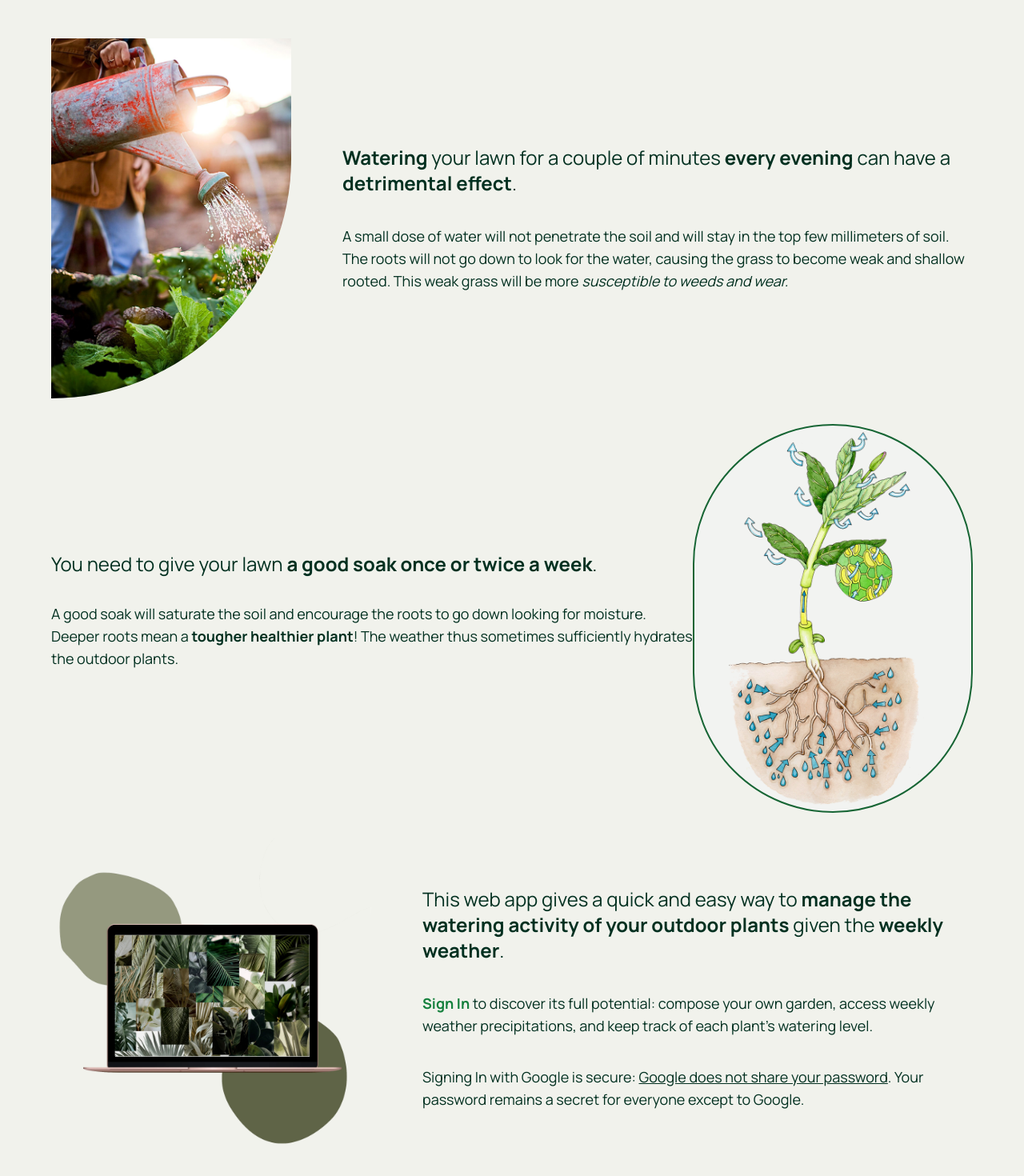
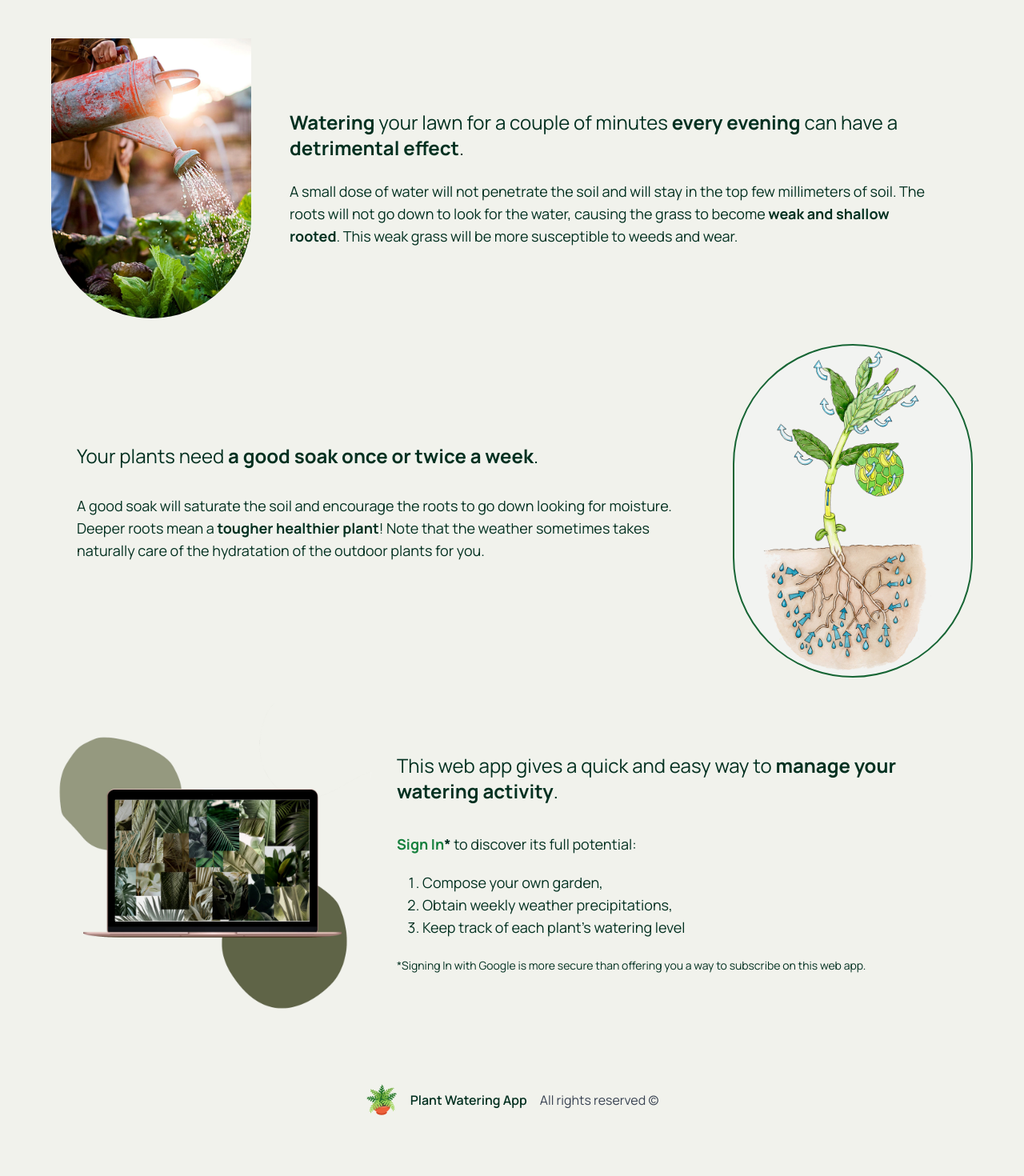
Before and after one commit to npasquier/plant-watering-app, a Next.js app: page / in a window 1280 px wide. Shown: the part 780-2250 px from the top of the page at 80% size. After the commit the page ends 2195 px from the top, so only its background shows below. Built offline with nearby package versions, Linux system fonts and the light colour scheme; no server answers.

Commit message:
Improve responsiveness

```diff
--- a/app/globals.css
+++ b/app/globals.css
@@ -44,17 +44,17 @@ body {
 		transform 20s ease-in-out infinite both alternate,
 		movement_one 40s ease-in-out infinite both;
 	opacity: 1;
-	position: absolute;
+	position: relative;
 	left: 10%;
 	top: 20%;
 }
 
-@media (max-width: 768px) {
+@media (max-width: 1000px) {
   .gooey-rec {
   height: 300px;
   width: 340px;
-  left: 5%;
-  top: 5%
+  left: 10%;
+  top: 40%
   }
 }
 
--- a/app/page.tsx
+++ b/app/page.tsx
@@ -4,32 +4,32 @@ import "react-toastify/dist/ReactToastify.css";
 import SignInTextBtn from "@/components/index/SignInTextBtn";
 import InfoGifRight from "@/components/index/InfoGifRight";
 import InfoGifLeft from "@/components/index/InfoGifLeft";
+import Image from "next/image";
 
 export default async function Home() {
   return (
     <main className="overflow-hidden">
-      <div className="relative lg:mb-0 mb-80">
       <Hero />
-      </div>
 
       <div className="relative mt-3">
         <InfoGifLeft>
-          <div className="flex flex-row">
-            <img src="./water-evening.jpeg" className="flex-1 w-[300px] h-[450px] rounded-br-full" />
-            <div className="flex flex-col my-auto ml-16">
+          <div className="flex flex-row flex-wrap lg:mt-0 mt-8 relative">
+            <div className="lg:w-[250px] lg:h-[350px] rounded-b-full overflow-hidden relative">
+              <img src="/water-evening.jpeg" />
+            </div>
+            <div className="lg:my-auto  lg:w-[70%] w-[100%] lg:ml-12 ml-8 mt-8 relative">
               <p className="my-3 text-2xl">
-                 <strong> Watering </strong>{" "}
-                your lawn for a couple of minutes{" "}
+                <strong> Watering </strong> your lawn for a couple of minutes{" "}
                 <strong> every evening </strong> can have a{" "}
                 <strong>detrimental effect</strong>.
               </p>
 
               <p className="my-3 mt-6 text-lg ">
-              A small dose of water will not penetrate the soil and will
-                stay in the top few millimeters of soil. The roots will not go
-                down to look for the water, causing the grass to become weak and
-                shallow rooted. This weak grass will be more{" "}
-                <em>susceptible to weeds and wear.</em>
+                A small dose of water will not penetrate the soil and will stay
+                in the top few millimeters of soil. The roots will not go down
+                to look for the water, causing the grass to become{" "}
+                <strong>weak and shallow rooted</strong>. This weak grass will
+                be more susceptible to weeds and wear.
               </p>
             </div>
           </div>
@@ -37,54 +37,58 @@ export default async function Home() {
 
         <InfoGifRight>
           <>
-          <div className="flex flex-row">
-            <div className="flex-1 flex-col my-auto ">
+            <div className="flex flex-row flex-wrap-reverse">
+              <div className="flex-1 flex-col lg:my-auto mt-12 ml-8 lg:mr-16">
                 <p className="my-3 text-2xl">
-              You need to give your lawn <strong> a good
-              soak once or twice a week</strong>.
+                  Your plants need{" "}
+                  <strong> a good soak once or twice a week</strong>.
                 </p>
 
                 <p className="my-8 text-lg">
-              A good soak will saturate the soil and
-              encourage the roots to go down looking for moisture. Deeper roots
-              mean a <strong>tougher healthier plant</strong>!
-
-              The weather thus sometimes sufficiently hydrates the outdoor plants.
+                  A good soak will saturate the soil and encourage the roots to
+                  go down looking for moisture. Deeper roots mean a{" "}
+                  <strong>tougher healthier plant</strong>! Note that the
+                  weather sometimes takes naturally care of the hydratation of
+                  the outdoor plants for you.
                 </p>
               </div>
-            <img src="./transpi.png" className="flex-1.5 w-[350px] border-solid border-green-800 border-2 rounded-full bg-gray-100 bg-opacity-50" />
-
+              <div>
+                <img
+                  src="./transpi.png"
+                  className="lg:w-[300px] sm:w-[200px] mx-auto border-solid border-green-800 border-2 rounded-full bg-gray-100 bg-opacity-50"
+                />
+              </div>
             </div>
           </>
         </InfoGifRight>
 
         <InfoGifLeft>
           <>
-          <div className="flex flex-row">
-            <img src="./web-app.png" className="flex-1 w-[400px] rounded-tr-3xl" />
-            <div className="flex flex-col my-auto ml-16">
-              <p className="my-3 text-2xl">
-              This web app gives a quick and
-              easy way to{" "}
-              <strong>
-                manage the watering activity of your outdoor plants
-              </strong>{" "}
-              given the
-              <strong> weekly weather</strong>.
+            <div className="flex flex-row flex-wrap">
+              <div className="w-[400px] ">
+                <img src="./web-app.png" />
+              </div>
+
+              <div className="lg:flex-[1.5] flex flex-col my-auto ml-8">
+                <p className=" my-3 text-2xl">
+                  This web app gives a quick and easy way to{" "}
+                  <strong>manage your watering activity</strong>.
                 </p>
 
                 <p className="my-3 mt-6 text-lg ">
-              <strong >
-                <SignInTextBtn />
+                  <strong>
+                    <SignInTextBtn />*
                   </strong>{" "}
-              to discover its full potential: compose your own garden, access
-              weekly weather precipitations, and keep track of each plant's
-              watering level.
+                  to discover its full potential:
                 </p>
-              <p className="my-3 mt-6 text-lg ">
-              Signing In with Google is secure:{" "}
-              <u>Google does not share your password</u>. Your password remains
-              a secret for everyone except to Google.{" "}
+                <ol className="list-decimal ml-8 mt-2 text-lg">
+                  <li>Compose your own garden,</li>
+                  <li>Obtain weekly weather precipitations,</li>
+                  <li>Keep track of each plant's watering level</li>
+                </ol>
+                <p className="my-3 mt-6 text-sm ">
+                  *Signing In with Google is more secure than offering you a way
+                  to subscribe on this web app.{" "}
                 </p>
               </div>
             </div>
--- a/components/index/Hero.tsx
+++ b/components/index/Hero.tsx
@@ -5,19 +5,19 @@ import Image from "next/image";
 
 const Hero = () => {
   return (
-      <div className="flex xl:flex-row flex-col gap-5 relative max-w-[1440px] mx-auto bg-nice-plant-color">
-        <div className="xl:flex-1 xl:pt-48 pt-24 padding-x relative">
-          <h1 className="2xl:text-[68px] sm:text-[64px] text-[50px] font-extrabold mt-10 font-darkGreen-color gif">
+      <div className="flex lg:flex-row flex-wrap-reverse gap-5 relative max-w-[1440px] h-screen mx-auto bg-nice-plant-color">
+        <div className="lg:flex-1 lg:pt-48 pt-24 padding-x relative">
+          <h1 className="xl:text-[68px] md:text-[52px] text-[40px] font-extrabold mt-10 font-darkGreen-color gif">
             Water your garden on time!
           </h1>
-          <p className="text-[27px] font-light mt-5 font-darkGreen-color gif-delayed">
+          <p className="xl:text-[27px] text-[22px] font-light mt-5 font-darkGreen-color gif-delayed">
             Follow your garden watering level given the weekly weather.
           </p>
 
         </div>
 
-        <div className="xl:flex-[1.5] flex xl:w-full xl:h-screen relative">
-          <div className="gooey-rec my-auto mr-32">
+        <div className="xl:flex-[1.5]  xl:w-full xl:h-screen relative">
+          <div className="gooey-rec my-auto xl:mr-32">
             <Image
               src="/hero.jpeg"
               alt="hero"
--- a/components/index/InfoGifLeft.tsx
+++ b/components/index/InfoGifLeft.tsx
@@ -18,11 +18,8 @@ const InfoGifRight = ({ children }: { children: ReactNode }) => {
   }, []);
 
   return (
-    <div  ref={ref} className="mt-0 padding-x padding-y max-width" >
-      <div className=" mx-30 p-0   font-sans">
-        <p className="my-0"></p>
+    <div  ref={ref} className="mt-0 padding-x padding-y max-width font-sans" >
         {children}
-      </div>
     </div>
   );
 };
```
Lines whose indentation alone changed are shown as unchanged.
